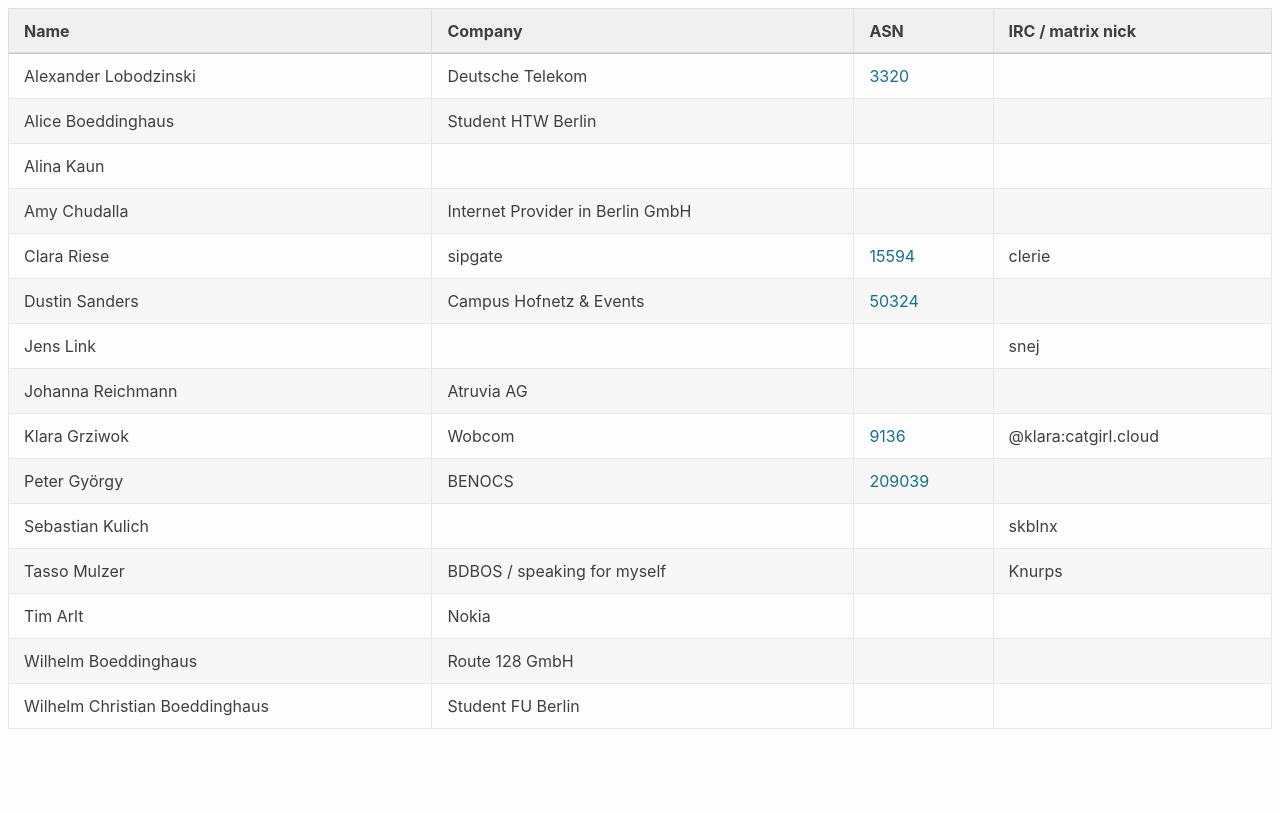
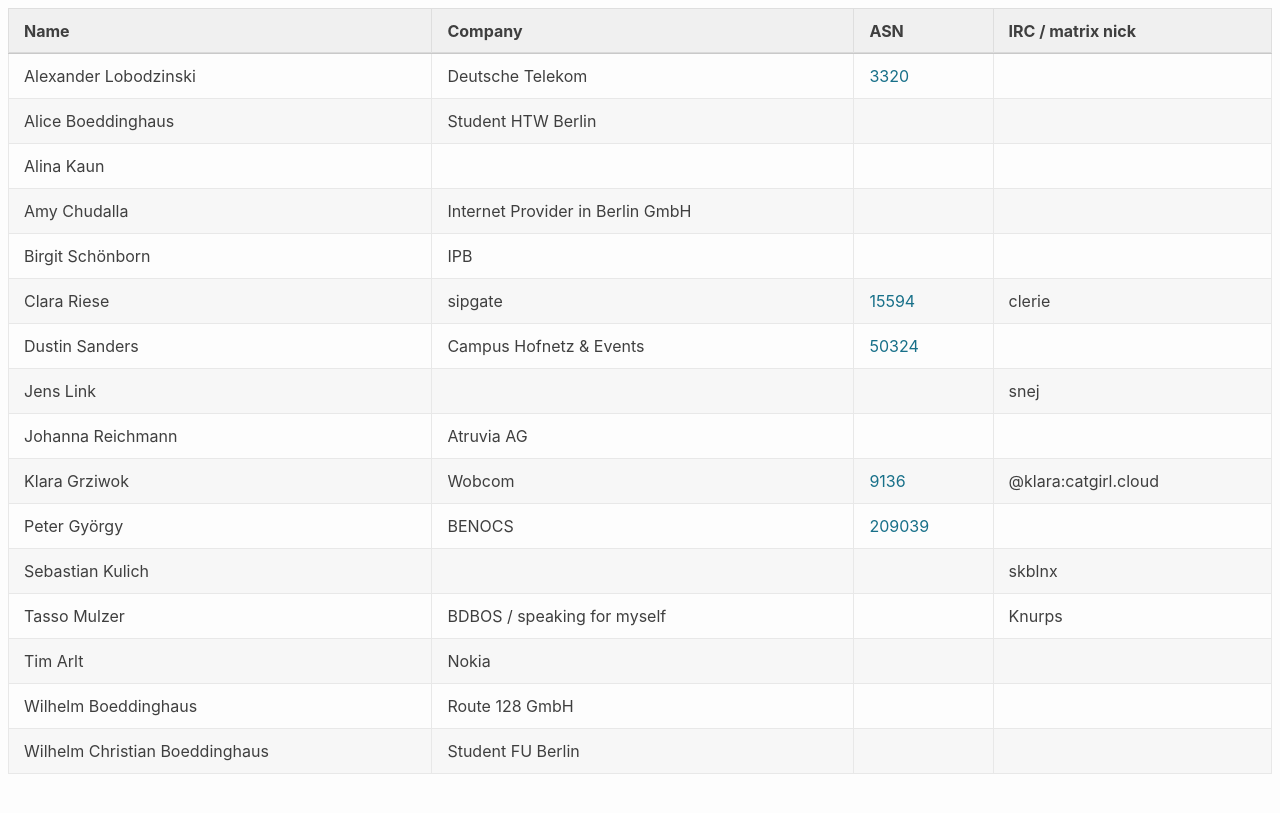
Before and after one commit to denog/pretix-attendeelist, a Jekyll site: the page built from denogmeetup25-03/index.markdown, in a window 1280 px wide. Shown: the top 813 px of the page. Built offline with Jekyll 4.4.1, drawn with Linux system fonts in a browser that asks for light colours.

Commit message:
Latest data: Tue Feb 18 20:30:30 UTC 2025

```diff
--- a/_data/attendees_denogmeetup25-03.json
+++ b/_data/attendees_denogmeetup25-03.json
@@ -20,6 +20,12 @@
   {
     "name": "Amy Chudalla",
     "company": "Internet Provider in Berlin GmbH",
+    "irc": null,
+    "asn": null
+  },
+  {
+    "name": "Birgit Schönborn",
+    "company": "IPB",
     "irc": null,
     "asn": null
   },
```
